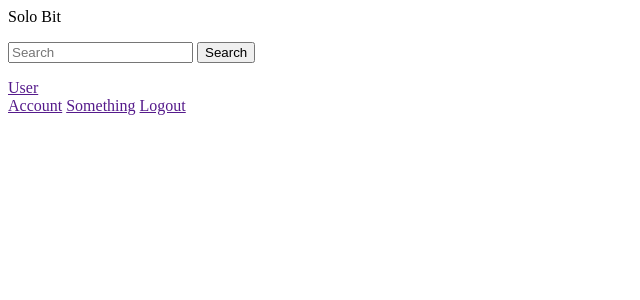
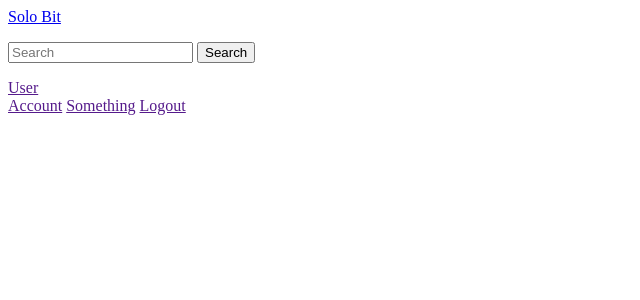
Before and after one commit to Fireryred/solo-bit-php, a PHP site: page /template/navbar-user.php in a window 1280 px wide. Shown: the top 300 px of the page, without its empty margins (0-640 px from the left). Run offline with PHP 8.4, Linux system fonts and the light colour scheme.

Commit message:
Fix nav-brand

```diff
--- a/template/navbar-guest.php
+++ b/template/navbar-guest.php
@@ -1,5 +1,5 @@
 <div class="navbar navbar-expand navbar-dark bg-dark sticky-top">
-	<div class="navbar-brand" href="index.php">Solo Bit</div>
+	<a href="index.php" class="navbar-brand">Solo Bit</a>
 	<div class="collapse navbar-collapse">
 		<ul class="navbar-nav mr-auto">
 		</ul>
--- a/template/navbar-user.php
+++ b/template/navbar-user.php
@@ -1,5 +1,5 @@
 <div class="navbar navbar-expand navbar-dark bg-dark sticky-top">
-	<div class="navbar-brand" href="index.php">Solo Bit</div>
+	<a href="index.php" class="navbar-brand">Solo Bit</a>
 	<div class="collapse navbar-collapse">
 		<ul class="navbar-nav mr-auto">
 		</ul>
```
